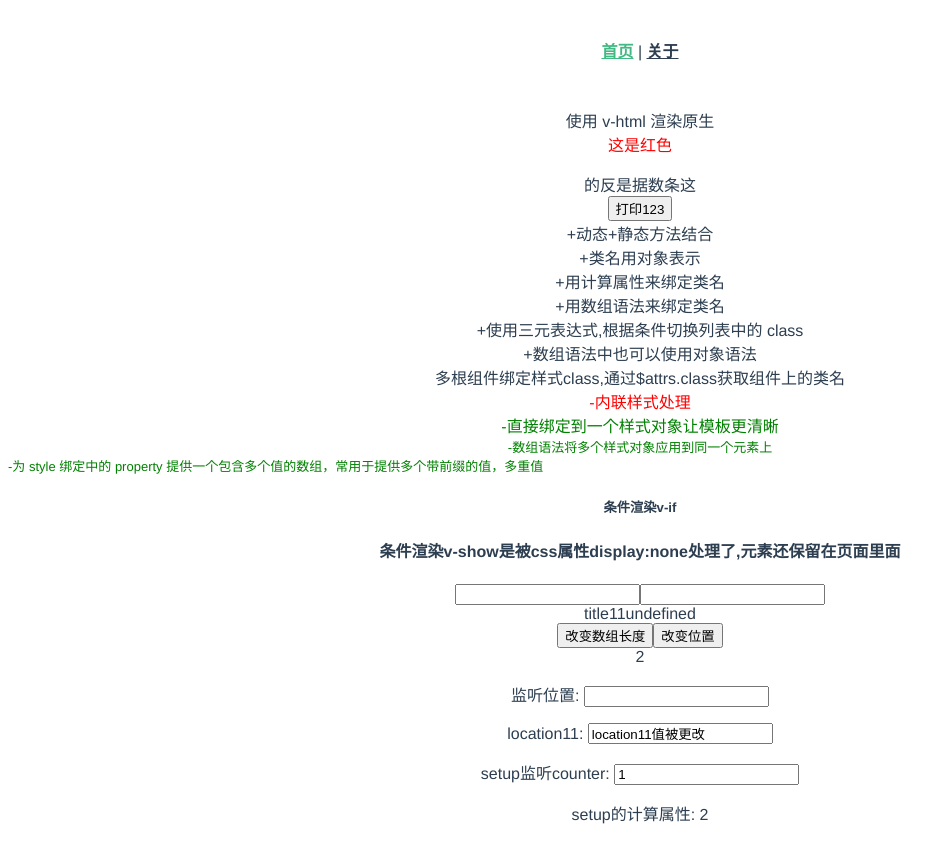
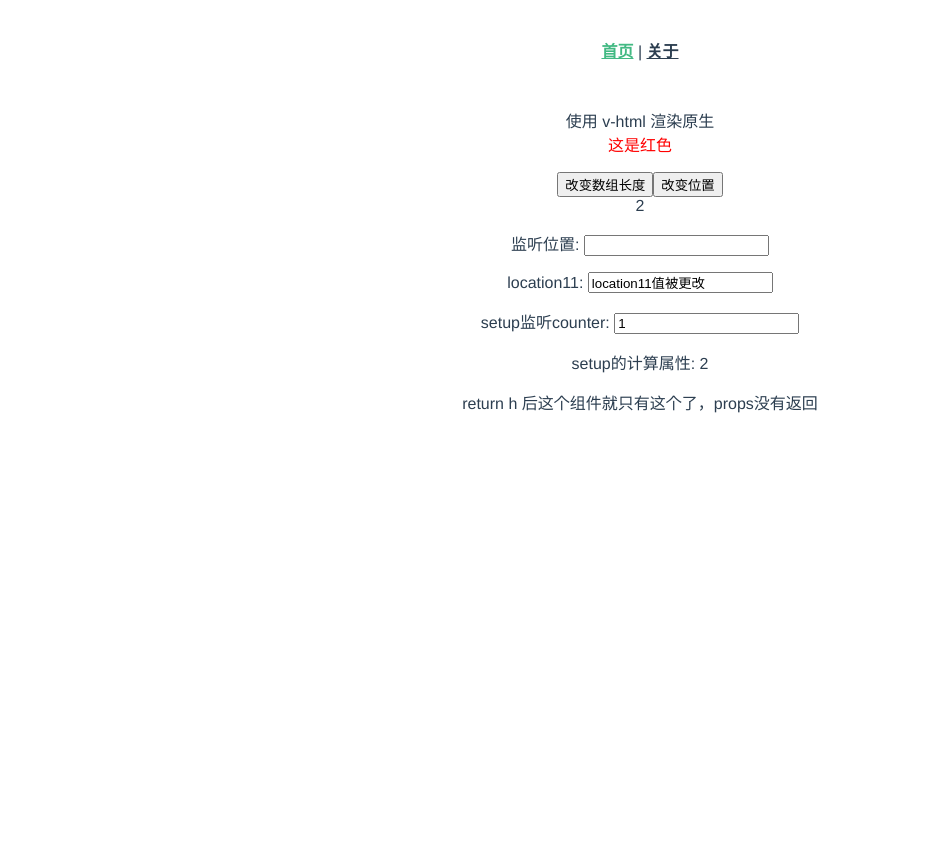
Before and after one commit to creatliukun/vue3-set, a Vue app: page / in a window 1280 px wide. Shown: the whole page, without its empty margins (0-950 px from the left). After the commit the page ends 800 px from the top, so only its background shows below. Built offline with nearby package versions, Linux system fonts and the light colour scheme.

Commit message:
feat: 使用渲染函数被外部组件实例访问还需要探索

```diff
--- a/src/components/HelloWorld.vue
+++ b/src/components/HelloWorld.vue
@@ -1,4 +1,4 @@
-<template v-if="isShowTemplate">
+<template>
   <!-- <template> 元素上使用 v-if 条件渲染分组 -->
   <div>
     <!-- 在模板中处理数据  -->
@@ -71,17 +71,22 @@
     <!--  @enlarge-text="postFontSize += $event" -->
 
     <!-- 自定义事件也可以用于创建支持 v-model 的自定义输入组件。 -->
-    <input v-model="searchText" />
+    <!-- <input v-model="searchText" /> -->
     <!--v-model="searchText"等价于:value="searchText" @input="searchText = $event.target.value"  -->
-    <input :value="searchText" @input="searchText = $event.target.value" />
-    <div>{{'title11'+ title11}}</div>
+    <!-- <input :value="searchText" @input="searchText = $event.target.value" /> -->
+    <!-- <div>{{'title11'+ title11}}</div> -->
+
   </div>
+  <p>
+    模板函数的值:
+    <!-- {{increment}} -->
+  </p>
 </template>
 
 <script>
 // 防抖和节流，为了使组件实例彼此独立，可以在生命周期钩子的 created 里添加防抖函数，移除组件时，取消防抖函数
 import _ from 'lodash'
-import { toRef, toRefs } from 'vue'
+import { toRef, toRefs, h, ref } from 'vue'
 import DeComponentVue from './DeComponent.vue'
 export default {
   name: 'HelloWorld',
@@ -91,7 +96,8 @@ export default {
   components: {
     DeComponentVue
   },
-  setup (props, context) {
+  // 将context结构
+  setup (props, { expose }) {
     const msg11 = toRef(props, 'msg')
     const title11 = toRef(props, 'title')
     const title = toRefs(props)
@@ -100,21 +106,30 @@ export default {
     console.log(title11, 'toRef-title1----')
     console.log(title, 'toRefs-title---')
 
+    const count = ref(0)
+    const increment = () => ++count.value
+
+    expose({
+      // increment 方法现在将可以通过父组件的模板 ref 访问
+      increment
+    })
+
+    return () => h('div', 'return h 后这个组件就只有这个了，props没有返回')
+    // return {
+    //   title11,
+    //   msg11
+    // }
     // Attribute (非响应式对象，等同于 $attrs)
-    console.log(context.attrs, 'attrs')
+    // console.log(context.attrs, 'attrs')
 
     // 插槽 (非响应式对象，等同于 $slots)
-    console.log(context.slots, 'slots')
+    // console.log(context.slots, 'slots')
 
     // 触发事件 (方法，等同于 $emit)
-    console.log(context.emit, 'emit')
+    // console.log(context.emit, 'emit')
 
     // 暴露公共 property (函数)
-    console.log(context.expose, 'expose')
-    return {
-      title11,
-      msg11
-    }
+    // console.log(context.expose, 'expose')
   },
   data () {
     return {
@@ -136,10 +151,9 @@ export default {
         fontSize: '13px'
       },
       isShow: true,
-      isShowTemplate: false,
       posts: [
-        // { id: 1, title: '父组件进行遍历' }
-        // { id: 2, title: '进入到子组件中' }
+        { id: 1, title: '父组件进行遍历' },
+        { id: 2, title: '进入到子组件中' }
       ],
       postFontSize: 1,
       searchText: '',
--- a/src/views/HomeView.vue
+++ b/src/views/HomeView.vue
@@ -2,8 +2,6 @@
   <div class="home">
     <!-- <img alt="Vue logo" src="../assets/logo.png"> -->
     <p>使用 v-html 渲染原生 <span v-html="rawHtml"></span></p>
-
-    <HelloWorld msg="这条数据是反的" class="father-class" />
     <button @click="changeArrLength">改变数组长度</button>
     <button @click="updateLocation11">改变位置</button>
     <div>{{todos.length}}</div>
@@ -24,6 +22,7 @@
        setup的计算属性:
       {{twiceTheCounter}}
     </p>
+    <HelloWorld msg="这条数据是反的" class="father-class" />
   </div>
 </template>
 
```
Also changed, not shown: 1 other file (tests, documents, lock files or other folders).
